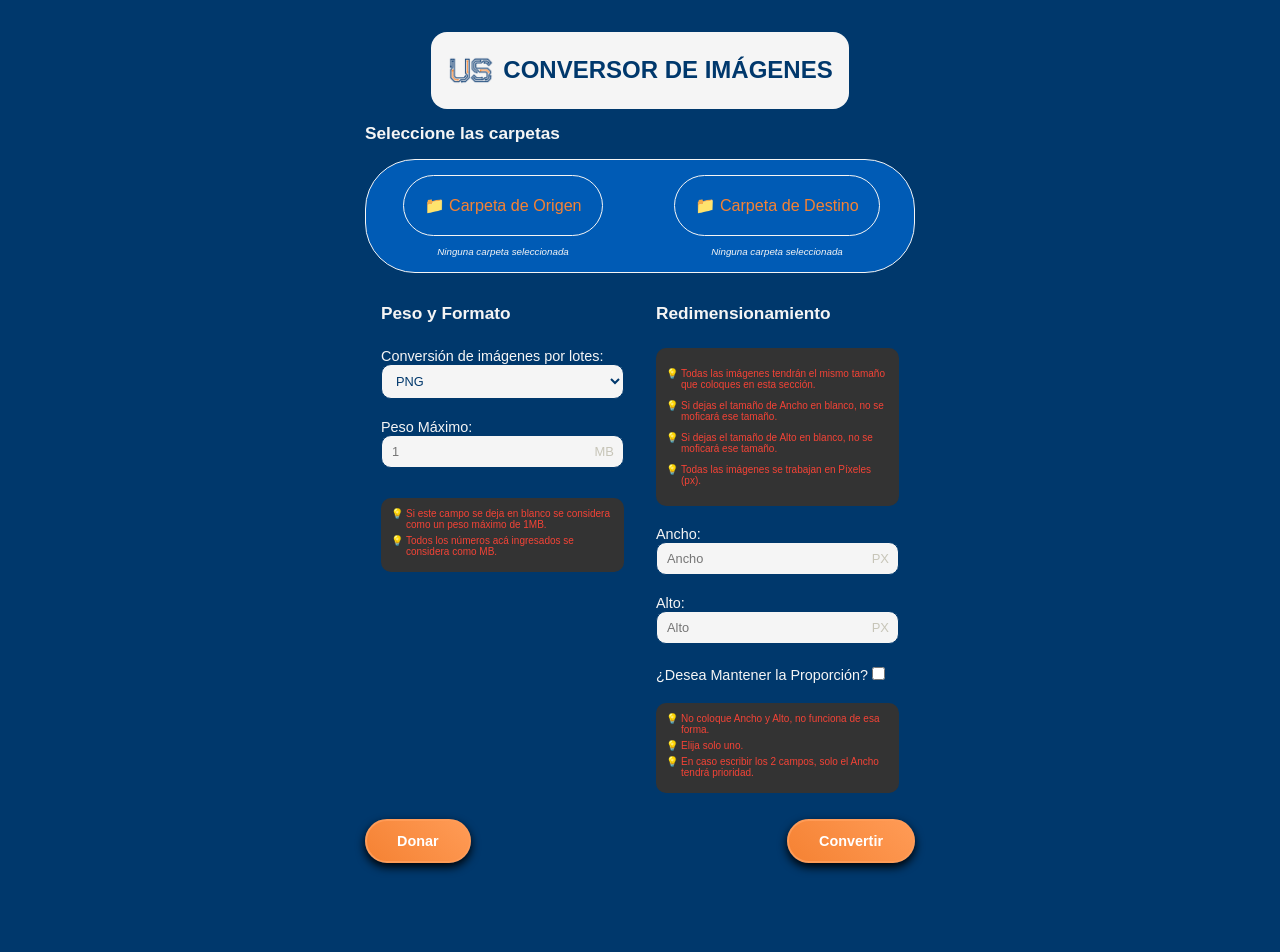
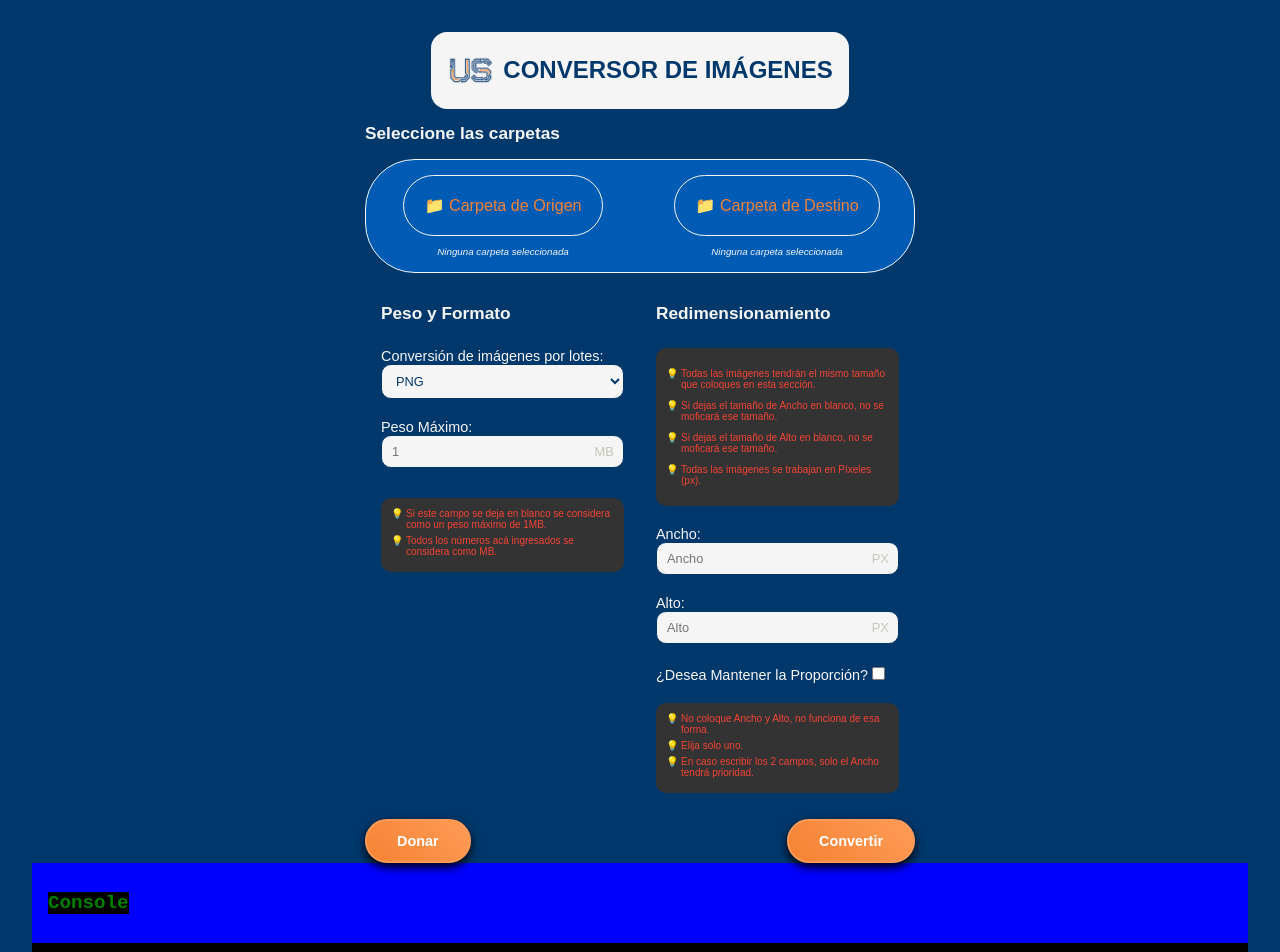
Before and after one commit to raulferreyra/image-convertor, a Vue app in the folder frontend/: page / in a window 1280 px wide. Shown: the top 952 px of the page. Before the commit the page ends 895 px from the top, so only its background shows below. Built offline with nearby package versions, Linux system fonts and the light colour scheme; a web font is replaced by a local one.

Commit message:
Calling the Console

```diff
--- a/frontend/src/App.vue
+++ b/frontend/src/App.vue
@@ -2,8 +2,10 @@
 import { ref } from 'vue'
 import Home from './components/Home.vue'
 import Donations from './components/Donations.vue'
+import Console from './components/Console.vue'
 
 const overflowStage = ref(false)
+const consoleWindow = ref(false)
 
 const handleOpenOverflow = () => {
   overflowStage.value = true
@@ -12,9 +14,19 @@ const handleOpenOverflow = () => {
 const handleCloseOverflow = () => {
   overflowStage.value = false
 }
+
+const handleOpenConsole = () => {
+  consoleWindow.value = true
+}
+
+const handleCloseConsole = () => {
+  consoleWindow.value = false
+}
 </script>
 
 <template>
-  <Home :overflowStage="overflowStage" @openOverflow="handleOpenOverflow" />
+  <Home :overflowStage="overflowStage" :consoleWindow="consoleWindow" @openOverflow="handleOpenOverflow"
+    @closeConsole="handleOpenConsole" />
   <Donations :overflowStage="overflowStage" @closeOverflow="handleCloseOverflow" />
+  <Console :consoleWindow="consoleWindow" @closeConsole="handleCloseConsole" />
 </template>
```
